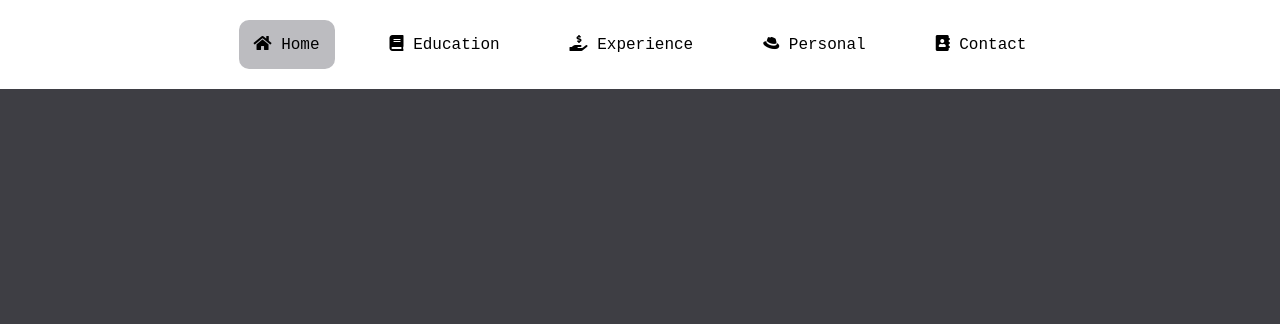
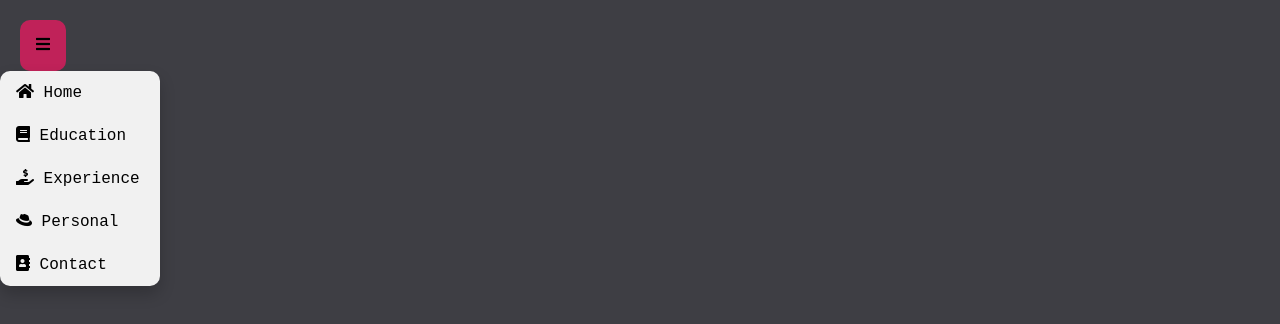
Before and after one commit to pieropls/pieropls.github.io, a plain HTML site: page index.html in a window 1280 px wide. Drawn offline with Linux system fonts and the light colour scheme.

Commit message:
Changes in menu 2.1

```diff
--- a/index.html
+++ b/index.html
@@ -8,14 +8,15 @@
     <link rel="stylesheet" href="https://use.fontawesome.com/releases/v5.14.0/css/all.css">
 </head>
 <body>
-    <div class="menu-bar">
-    <ul>
-        <li class="active"><a href="index.html"><i class="fas fa-home" style="color: black;"></i>&nbsp;Home</a></li>
-        <li><a href="education.html"><i class="fas fa-book" style="color: black;"></i>&nbsp;Education</a></li>
-        <li><a href="experience.html"><i class="fas fa-hand-holding-usd" style="color: black;"></i>&nbsp;Experience</a></li>
-        <li><a href="personal.html"><i class="fab fa-redhat" style="color: black;"></i>&nbsp;Personal</a></li>
-        <li><a href="contact.html"><i class="fas fa-address-book" style="color: black;"></i>&nbsp;Contact</a></li>
-    </ul>
-    </div>
+    <div class="dropdown">
+        <button class="dropbtn"><i class="fas fa-bars" style="color: black;"></i></button>
+        <div class="dropdown-content">
+          <a href="index.html"><i class="fas fa-home" style="color: black;"></i>&nbsp;Home</a>
+          <a href="education.html"><i class="fas fa-book" style="color: black;"></i>&nbsp;Education</a>
+          <a href="experience.html"><i class="fas fa-hand-holding-usd" style="color: black;"></i>&nbsp;Experience</a>
+          <a href="personal.html"><i class="fab fa-redhat" style="color: black;"></i>&nbsp;Personal</a>
+          <a href="contact.html"><i class="fas fa-address-book" style="color: black;"></i>&nbsp;Contact</a>
+        </div>
+      </div>
 </body>
 </html>
--- a/styles.css
+++ b/styles.css
@@ -36,3 +36,61 @@ body{
 .menu-bar .fa{
     scroll-margin-right: 10px;
 }
+
+/* Dropdown Button */
+.dropbtn
+{
+    background-color: #b5446b;
+    color: white;
+    padding: 16px;
+    font-size: 16px;
+    border: none;
+    border-radius: 10px;
+    margin-left: 20px;
+    margin-top: 20px;
+}
+
+/* The container <div> - needed to position the dropdown content */
+.dropdown
+{
+    position: relative;
+    display: inline-block;
+}
+
+/* Dropdown Content (Hidden by Default) */
+.dropdown-content
+{
+    display: none;
+    position: absolute;
+    background-color: #f1f1f1;
+    min-width: 160px;
+    box-shadow: 0px 8px 16px 0px rgba(0,0,0,0.2);
+    z-index: 1;
+    border-radius: 10px;
+}
+
+/* Links inside the dropdown */
+.dropdown-content a
+{
+    color: black;
+    padding: 12px 16px;
+    text-decoration: none;
+    display: block;
+    border-radius: 10px;
+}
+
+/* Change color of dropdown links on hover */
+.dropdown-content a:hover
+{
+    background-color: #b4aaaa;
+}
+
+/* Show the dropdown menu on hover */
+.dropdown:hover .dropdown-content {
+    display: block;
+}
+
+/* Change the background color of the dropdown button when the dropdown content is shown */
+.dropdown:hover .dropbtn {
+    background-color: #c02259;
+}
```
